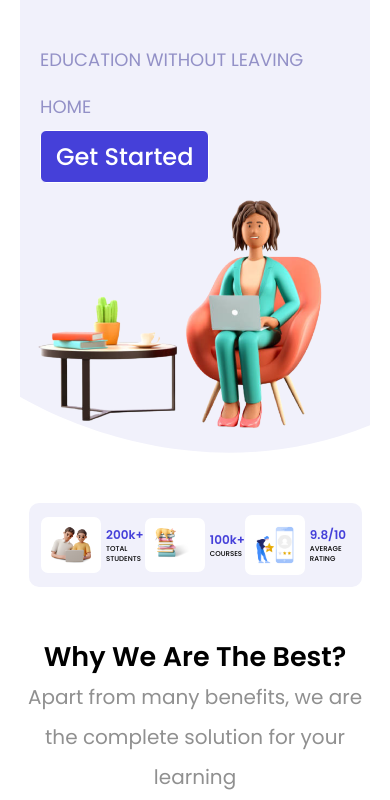
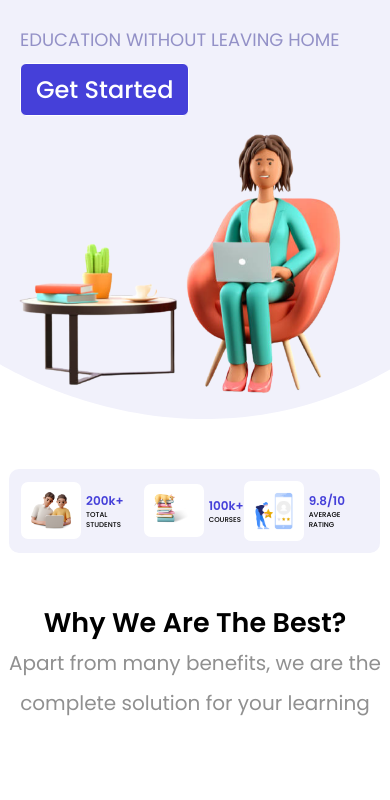
Before and after one commit to Felix-Mj/Logoipsum, a plain HTML site: page index.html in a window 390 px wide. Shown: the part 281-1081 px from the top of the page. Drawn offline with Linux system fonts and the light colour scheme.

Commit message:
Update style.css

```diff
--- a/style.css
+++ b/style.css
@@ -366,9 +366,7 @@ footer{
 
 /* phone-view  */
 @media (max-width: 724px) {
-  body{
-    padding:20px;
-  }
+
   .hero {
     flex-direction: column;
   }
```
